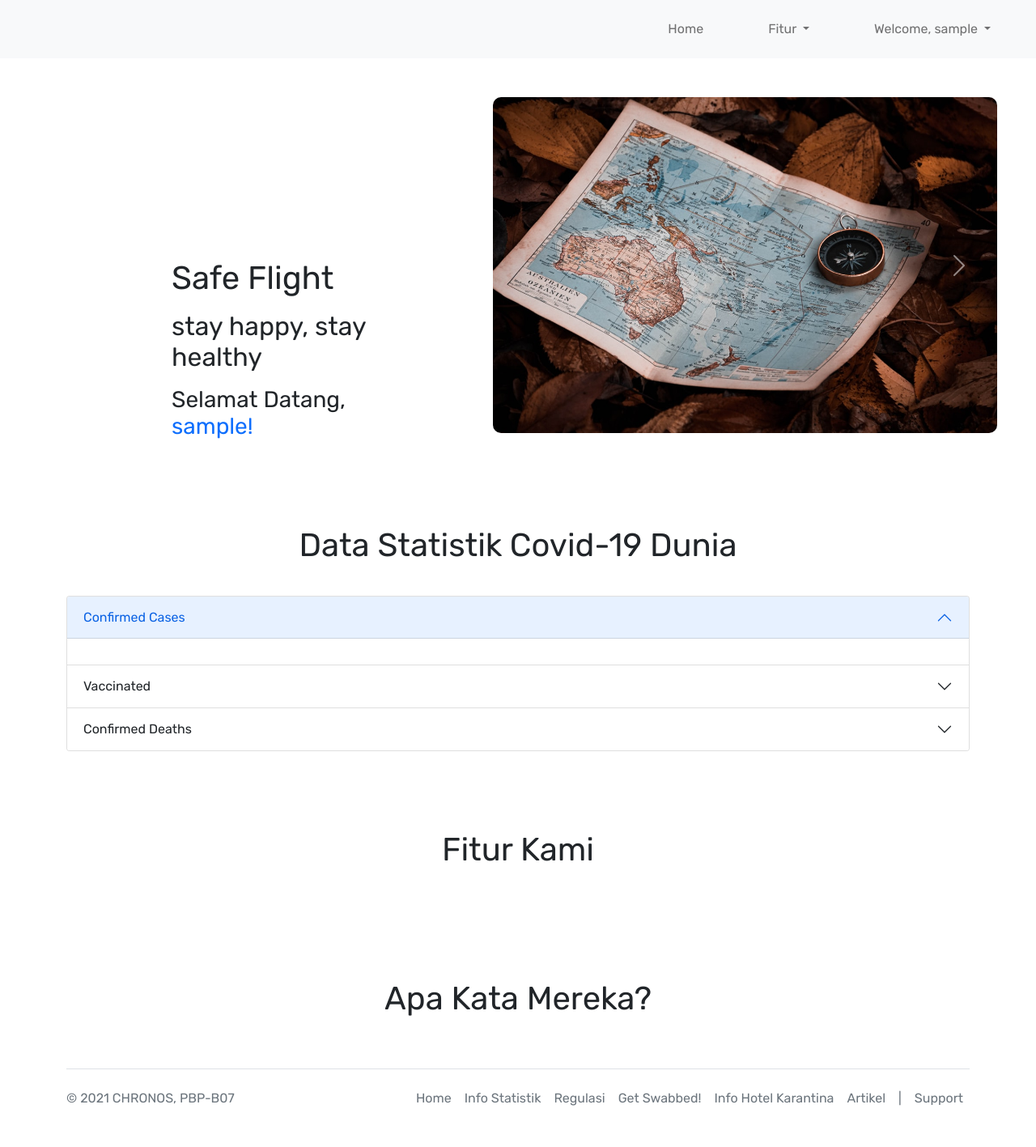
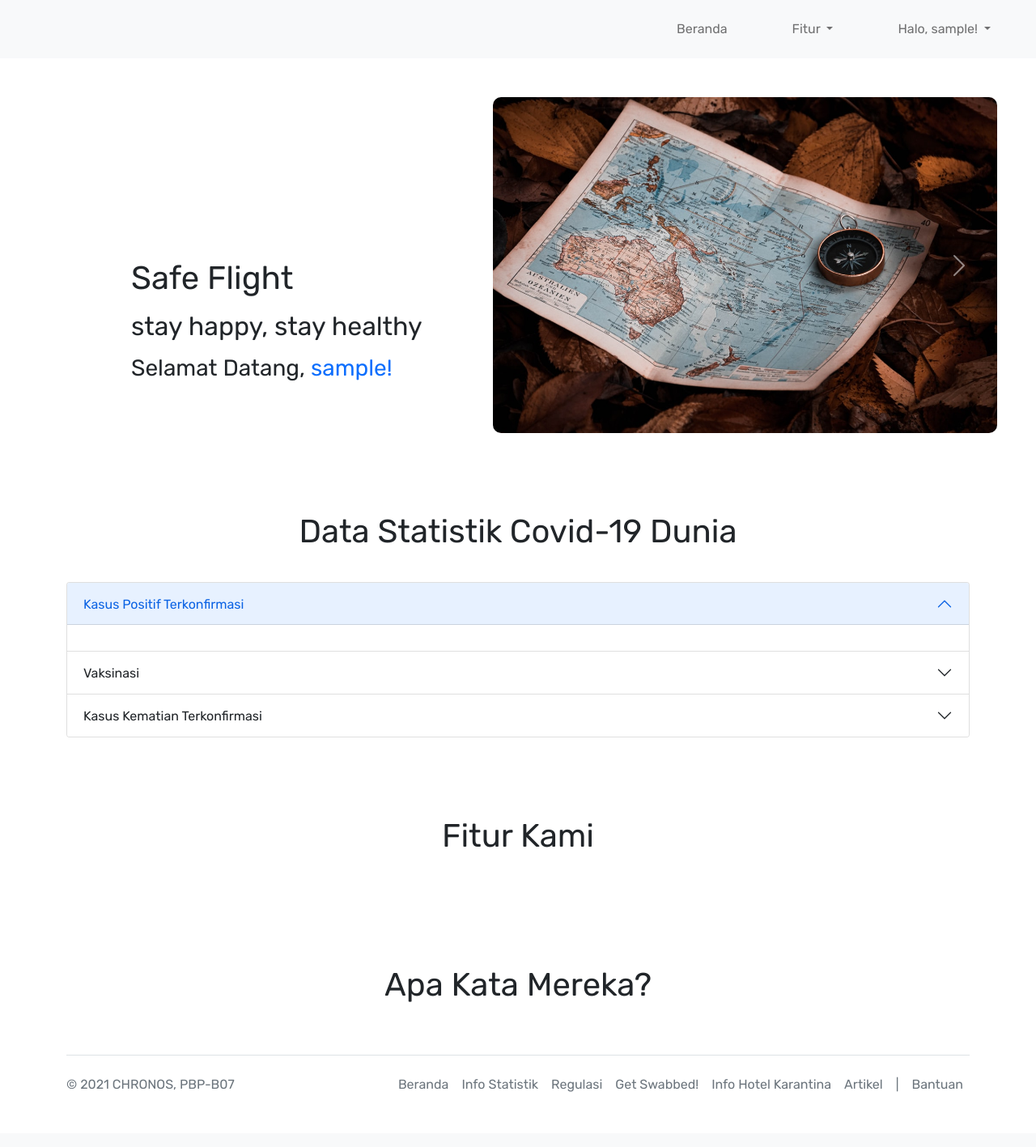
Before and after one commit to ihsanalfarisi/pbp-b07, a Django app: page / in a window 1280 px wide. Shown: the whole page at 81% size. After the commit the page ends 1349 px from the top, so only its background shows below. Run offline with Django 3.2, Linux system fonts and the light colour scheme; the visitor is signed in with stand-in values (Sample User, id 1); data that the repository does not hold is empty; some libraries are stand-ins or nearby versions.

Commit message:
revisi bahasa

```diff
--- a/main/static/css/main.css
+++ b/main/static/css/main.css
@@ -1,6 +1,6 @@
 .judul  {
     padding-top: 200px;
-    padding-left: 200px;
+    padding-left: 150px;
 }
 
 .judulData {
--- a/main/static/js/main.js
+++ b/main/static/js/main.js
@@ -22,9 +22,9 @@ $(document).ready(function(){
                   '<iframe src="' +
                     "https://ourworldindata.org/explorers/coronavirus-data-explorer?zoomToSelection=true&facet=none&pickerSort=asc&pickerMetric=location&Metric=Confirmed+cases&Interval=7-day+rolling+average&Relative+to+Population=true&Align+outbreaks=false&country=~OWID_WRL&hideControls=true" +
                     '"loading="lazy"style="width: 100%; height: 600px; border: 0px none"id="stat-1"></iframe>' +
-                    '<h3 class="mt-3" style="text-align:center;">Total Cases:</h3>' +
+                    '<h3 class="mt-3" style="text-align:center;">Total Kasus Terkonfirmasi:</h3>' +
                     '<h4 style="text-align:center">' + numberWithCommas(cases) + '</h4>' +
-                    '<br><h6 style="text-align:center">Last updated on ' + date +'</h6>'
+                    '<br><h6 style="text-align:center">Terakhir diperbarui: ' + date +'</h6>'
           );
       });
       $("#vaccinated").each(function() {
@@ -46,9 +46,9 @@ $(document).ready(function(){
                   '<iframe src="' +
                     "https://ourworldindata.org/explorers/coronavirus-data-explorer?zoomToSelection=true&facet=none&pickerSort=asc&pickerMetric=location&Metric=People+vaccinated&Interval=7-day+rolling+average&Relative+to+Population=true&Align+outbreaks=false&country=~OWID_WRL&hideControls=true" +
                     '"loading="lazy"style="width: 100%; height: 600px; border: 0px none"id="stat-1"></iframe>'+
-                    '<h3 class="mt-3" style="text-align:center;">Number of People who have been Vaccinated:</h3>' +
+                    '<h3 class="mt-3" style="text-align:center;">Jumlah Orang yang Melakukan Vaksinasi:</h3>' +
                     '<h4 style="text-align:center">' + numberWithCommas(vaccinated) + '</h4>' +
-                    '<br><h6 style="text-align:center">Last updated on ' + date +'</h6>'
+                    '<br><h6 style="text-align:center">Terakhir diperbarui: ' + date +'</h6>'
           );
       });
       $("#confirmedDeaths").each(function() {
@@ -70,9 +70,9 @@ $(document).ready(function(){
                   '<iframe src="' +
                     "https://ourworldindata.org/explorers/coronavirus-data-explorer?zoomToSelection=true&facet=none&pickerSort=asc&pickerMetric=location&Metric=Confirmed+deaths&Interval=7-day+rolling+average&Relative+to+Population=true&Align+outbreaks=false&country=~OWID_WRL&hideControls=true" +
                     '"loading="lazy"style="width: 100%; height: 600px; border: 0px none"id="stat-1"></iframe>'+
-                    '<h3 class="mt-3" style="text-align:center;">Total Deaths:</h3>' +
+                    '<h3 class="mt-3" style="text-align:center;">Total Kematian Terkonfirmasi:</h3>' +
                     '<h4 style="text-align:center">' + numberWithCommas(deaths) + '</h4>' +
-                    '<br><h6 style="text-align:center">Last updated on ' + date +'</h6>'
+                    '<br><h6 style="text-align:center">Terakhir diperbarui: ' + date +'</h6>'
           );
       });
     },
--- a/main/templates/main/home.html
+++ b/main/templates/main/home.html
@@ -11,7 +11,7 @@
 
 <div class="container-fluid">
   <div class="col">
-    <div id="judul-gambar" class="row ">
+    <div id="judul-gambar" class="row">
       <div class="col-sm-5 judul">
         <h1 class="mt-5 ml-5">Safe Flight</h1>
         <h2 class="mt-3">stay happy, stay healthy</h2>
@@ -60,7 +60,7 @@
           <div class="accordion-item">
             <h2 class="accordion-header" id="headingOne">
               <button class="accordion-button" type="button" data-bs-toggle="collapse" data-bs-target="#collapseOne" aria-expanded="true" aria-controls="collapseOne">
-                Confirmed Cases
+                Kasus Positif Terkonfirmasi
               </button>
             </h2>
             <div id="collapseOne" class="accordion-collapse collapse show" aria-labelledby="headingOne" data-bs-parent="#accordiond">
@@ -72,7 +72,7 @@
           <div class="accordion-item">
             <h2 class="accordion-header" id="headingTwo">
               <button class="accordion-button collapsed" type="button" data-bs-toggle="collapse" data-bs-target="#collapseTwo" aria-expanded="false" aria-controls="collapseTwo">
-                Vaccinated
+                Vaksinasi
               </button>
             </h2>
             <div id="collapseTwo" class="accordion-collapse collapse" aria-labelledby="headingTwo" data-bs-parent="#accordiond">
@@ -84,7 +84,7 @@
           <div class="accordion-item">
             <h2 class="accordion-header" id="headingThree">
               <button class="accordion-button collapsed" type="button" data-bs-toggle="collapse" data-bs-target="#collapseThree" aria-expanded="false" aria-controls="collapseThree">
-                Confirmed Deaths
+                Kasus Kematian Terkonfirmasi
               </button>
             </h2>
             <div id="collapseThree" class="accordion-collapse collapse" aria-labelledby="headingThree" data-bs-parent="#accordiond">
@@ -125,7 +125,6 @@
   </div>
 </div>
 
-
 <script src="https://ajax.googleapis.com/ajax/libs/jquery/3.5.1/jquery.min.js"></script>
 <script src="{% static 'js/main.js' %}"></script>
 {% endblock content %}
--- a/main/templates/registration/login.html
+++ b/main/templates/registration/login.html
@@ -8,7 +8,7 @@
 
 <!--Login-->
 <div class="container py-5">
-    <h1>Login</h1>
+    <h1>Masuk</h1>
     <div class="container mb-3" style="padding:10px;">
         <form action="" method="POST" class="form-control" style="text-align:justify">
             {% csrf_token %}
@@ -22,9 +22,9 @@
                 </div>
             </div><br>
             {% endfor %}
-            <button class="btn btn-primary" type="submit">Login</button>
+            <button class="btn btn-primary" type="submit">Masuk</button>
         </form>
     </div>
-    <p class="text-center mt-4">Don't have an account? <a href="/signup">Create an account</a>.</p>
+    <p class="text-center mt-4">Belum memiliki akun? <a href="/signup">Silakan membuat akun</a>.</p>
 </div>
 {% endblock %}
--- a/main/templates/registration/signup.html
+++ b/main/templates/registration/signup.html
@@ -8,7 +8,7 @@
 
 <!--Register-->
 <div class="container py-5">
-    <h1>Register</h1>
+    <h1>Registrasi</h1>
     <div class="container mb-3" style="padding:10px;">
     <form action="" method="POST" class="form-control">
         {% csrf_token %}
@@ -22,10 +22,10 @@
             </div>
         </div><br>
         {% endfor %}
-        <button class="btn btn-primary" type="submit">Register</button>
+        <button class="btn btn-primary" type="submit">Registrasi</button>
     </form>
     </div>
-    <p class="text-center mt-4">If you already have an account, <a href="/login">login</a> instead.</p>
+    <p class="text-center mt-4">Jika sudah memiliki akun, silakan <a href="/login">masuk</a>.</p>
 </div>
 
 {% endblock %}
--- a/templates/base.html
+++ b/templates/base.html
@@ -26,7 +26,10 @@
       <div class="collapse navbar-collapse" id="navbarSupportedContent">
         <ul class="navbar-nav ms-auto my-2">
           <li class="nav-item">
-            <a class="nav-link me-5 ms-3" href="/"> Home </a>
+            <a class="nav-link me-5 ms-3" href="/"
+            >
+              Beranda
+            </a>
           </li>
           <li class="nav-item dropdown">
             <a
@@ -50,7 +53,7 @@
               <li><a class="dropdown-item" href="/hotel">Info Hotel Karantina</a></li>
               <li><a class="dropdown-item" href="/artikel">Artikel</a></li>
               <li><hr class="dropdown-divider"></li>
-              <li><a class="dropdown-item" href="/support-page">Support</a></li>
+              <li><a class="dropdown-item" href="/support-page">Bantuan</a></li>
             </ul>
           </li>
           {% if user.is_authenticated %}
@@ -64,17 +67,17 @@
               data-bs-toggle="dropdown"
               aria-expanded="false"
             >
-              Welcome, {{user.username}}
+              Halo, {{user.username}}!
             </a>
             <ul class="dropdown-menu" aria-labelledby="navbarDropdown2">
-              <li><a class="dropdown-item" href="/logout">Logout</a></li>
+              <li><a class="dropdown-item" href="/logout">Keluar</a></li>
             </ul>
           </li>
 
           {% else %}
 
           <li class="nav-item">
-            <a class="nav-link me-5 ms-3" href="/login">Login</a>
+            <a class="nav-link me-5 ms-3" href="/login">Masuk</a>
           </li>
 
           {% endif %}
@@ -91,14 +94,14 @@
         <p class="col-md-4 mb-0 text-muted">&copy; 2021 CHRONOS, PBP-B07</p>
 
         <ul class="nav col-me-4 justify-content-end">
-          <li class="nav-item"><a href="/" class="nav-link px-2 text-muted">Home</a></li>
+          <li class="nav-item"><a href="/" class="nav-link px-2 text-muted">Beranda</a></li>
           <li class="nav-item"><a href="/stat-covid" class="nav-link px-2 text-muted">Info Statistik</a></li>
           <li class="nav-item"><a href="/regulasi" class="nav-link px-2 text-muted">Regulasi</a></li>
           <li class="nav-item"><a href="#" class="nav-link px-2 text-muted">Get Swabbed!</a></li>
           <li class="nav-item"><a href="/hotel" class="nav-link px-2 text-muted">Info Hotel Karantina</a></li>
           <li class="nav-item"><a href="/article" class="nav-link px-2 text-muted">Artikel</a></li>
           <li class="nav-link px-2 text-muted">|</li>
-          <li class="nav-item"><a href="/support-page" class="nav-link px-2 text-muted">Support</a></li>
+          <li class="nav-item"><a href="/support-page" class="nav-link px-2 text-muted">Bantuan</a></li>
         </ul>
       </footer>
     </div>
```
